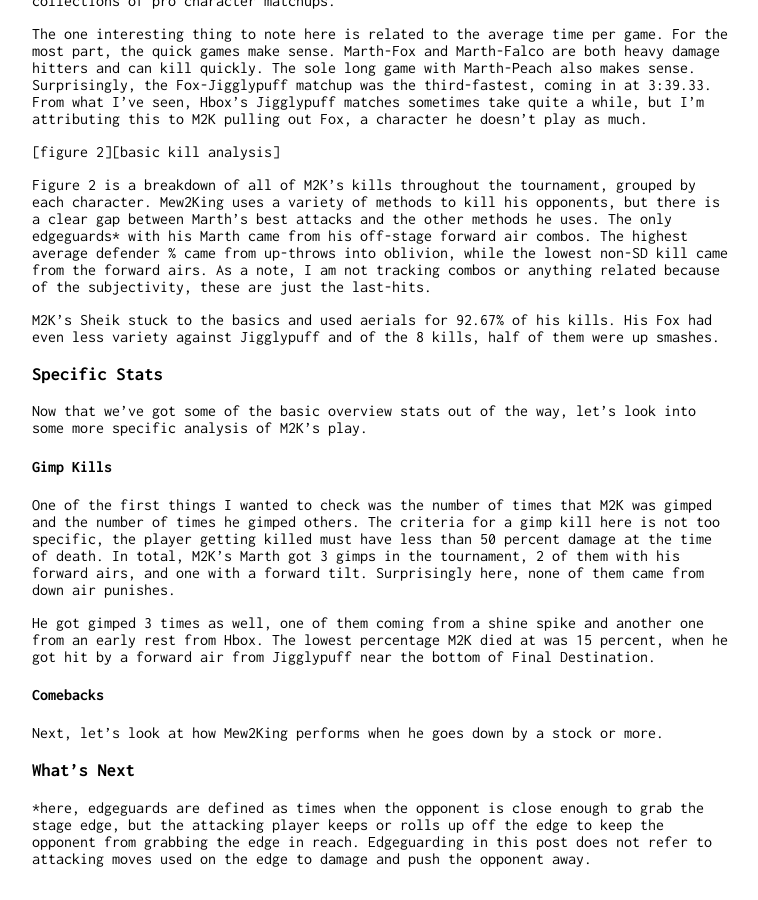
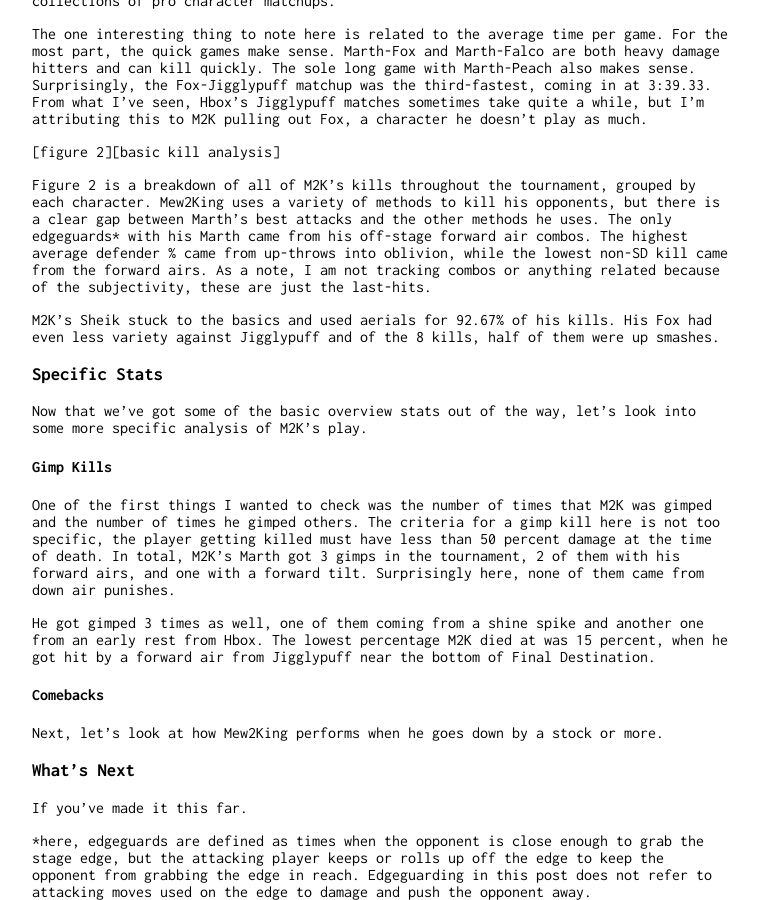
Before and after one commit to phouse512/games, a Jekyll site: the page built from games/_posts/2016-11-23-m2k-smash-summit.markdown, in a window 1280 px wide and 900 px high, scrolled down 739 px. Shown: the whole window, without its empty margins (258-1016 px from the left). Built offline with Jekyll 4.4.1, drawn with Linux system fonts in a browser that asks for light colours; before the commit the page ends 1606 px from its top, so only the background shows below that.

Commit message:
teset commit

```diff
--- a/games/_posts/2016-11-23-m2k-smash-summit.markdown
+++ b/games/_posts/2016-11-23-m2k-smash-summit.markdown
@@ -94,6 +94,7 @@
 
 ### What's Next
 
+If you've made it this far.
 
 *here, edgeguards are defined as times when the opponent is close enough to grab the
 stage edge, but the attacking player keeps or rolls up off the edge to keep the
```
